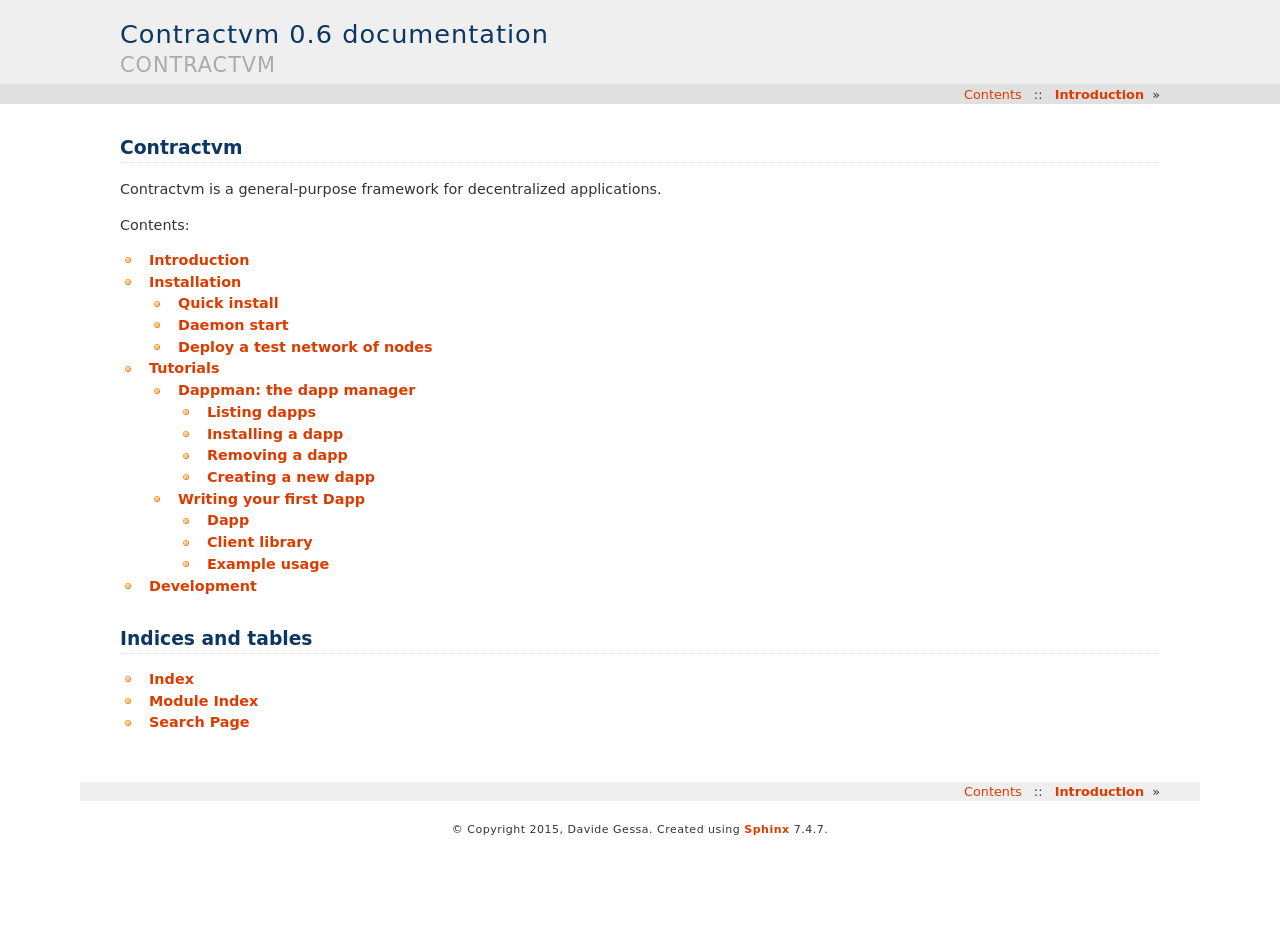
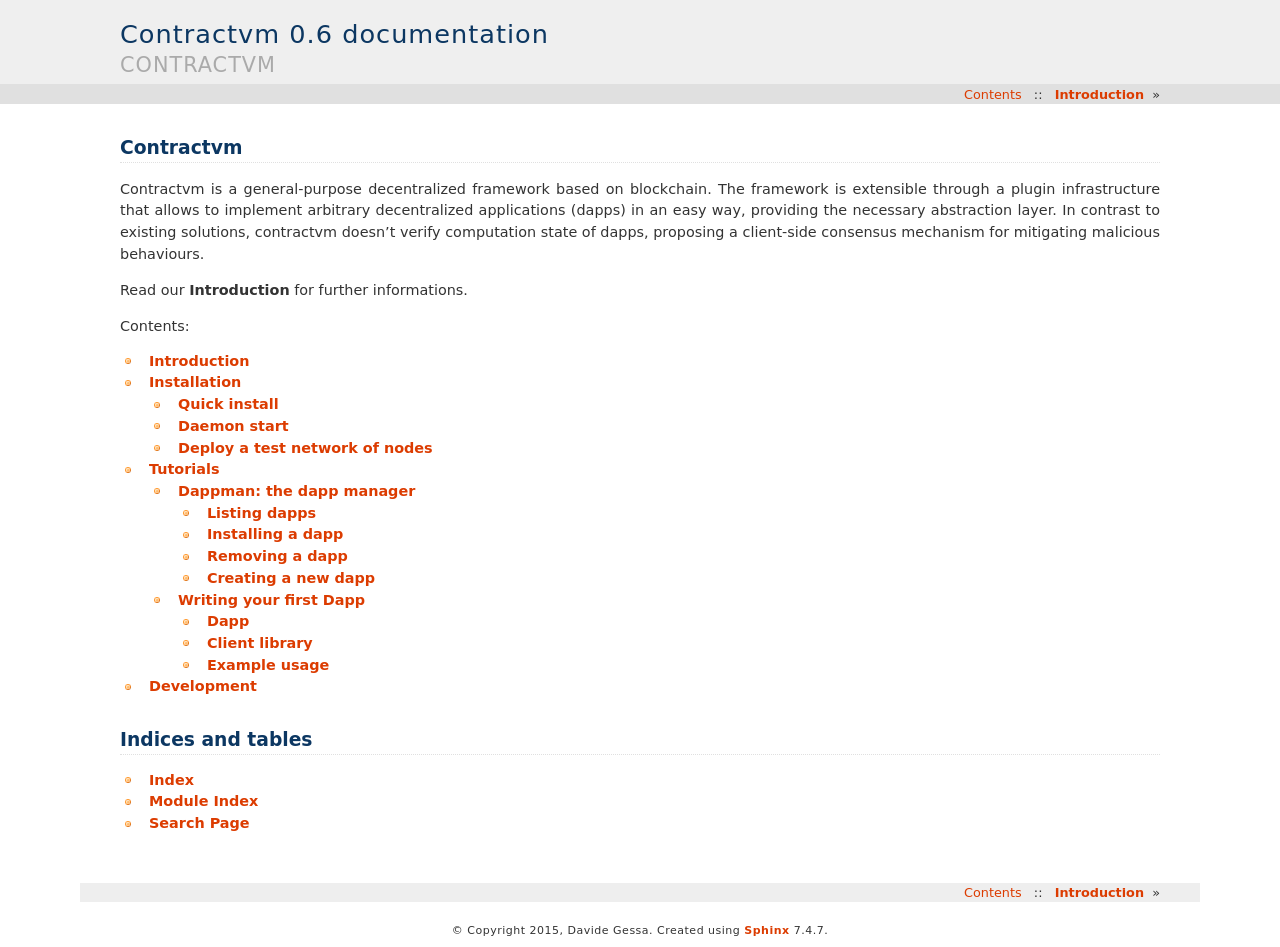
Before and after one commit to contractvm/doc, a Sphinx documentation site: the page built from source/index.rst, in a window 1280 px wide. Built offline with Sphinx 7.4.7, drawn with Linux system fonts in a browser that asks for light colours; formulas are drawn with MathJax 3; before the commit the page ends 900 px from its top, so only the background shows below that.

Commit message:
update doc

```diff
--- a/source/index.rst
+++ b/source/index.rst
@@ -1,7 +1,12 @@
 Contractvm
 ======================================
 
-Contractvm is a general-purpose framework for decentralized applications.
+Contractvm is a general-purpose decentralized framework based on blockchain. The framework is extensible through a
+plugin infrastructure that allows to implement arbitrary decentralized applications (dapps) in an easy way,
+providing the necessary abstraction layer. In contrast to existing solutions, contractvm doesn't verify
+computation state of dapps, proposing a client-side consensus mechanism for mitigating malicious behaviours.
+
+Read our **Introduction** for further informations.
 
 Contents:
 
--- a/source/introduction.rst
+++ b/source/introduction.rst
@@ -1,5 +1,10 @@
 Introduction
 ------------
+
+Contractvm is a general-purpose decentralized framework based on blockchain. The framework is extensible through a
+plugin infrastructure that allows to implement arbitrary decentralized applications (dapps) in an easy way,
+providing the necessary abstraction layer. In contrast to existing solutions, contractvm doesn't verify
+computation state of dapps, proposing a client-side consensus mechanism for mitigating malicious behaviours.
 
 
 Contents:
```
